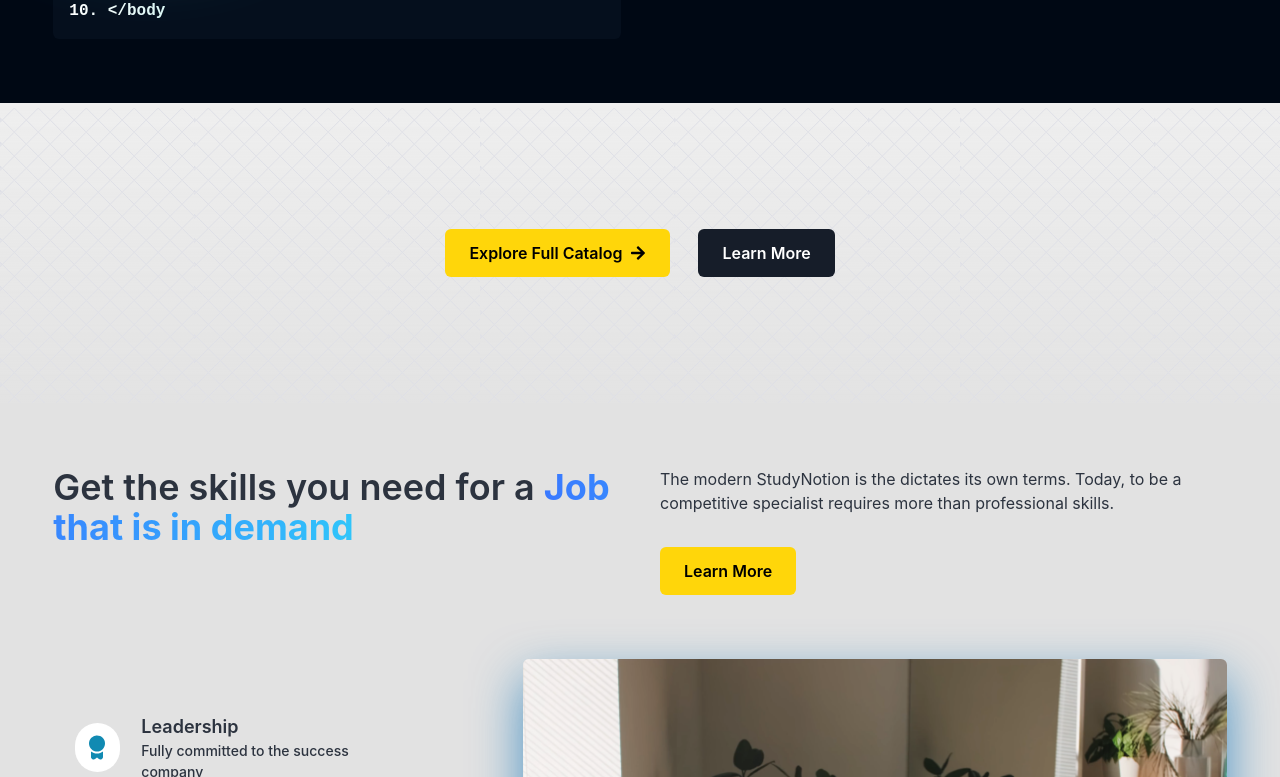
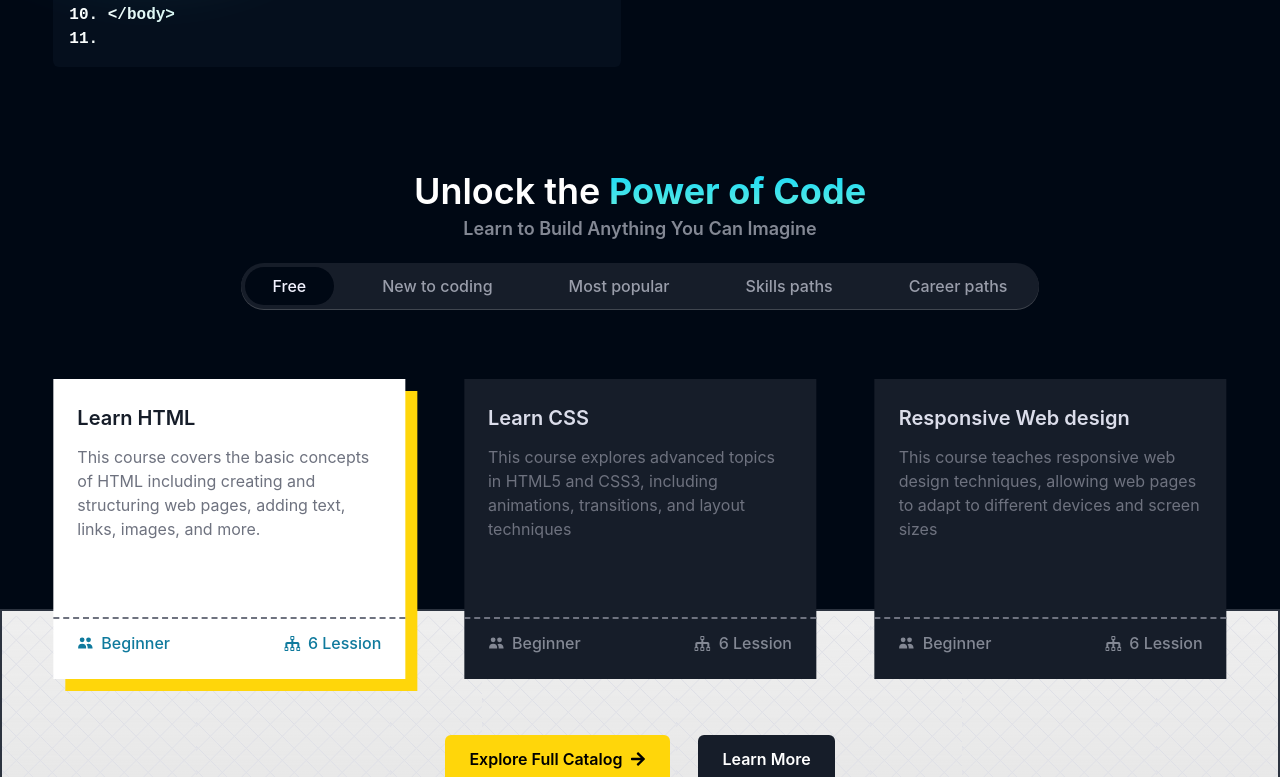
Before and after one commit to gaurangsaini01/StudyNotion, a React (Vite) app in the folder client/: page / in a window 1280 px wide. Shown: the part 1343-2120 px from the top of the page. Built offline with nearby package versions, Linux system fonts and the light colour scheme.

Commit message:
Added Course section in home page

```diff
--- a/client/src/App.css
+++ b/client/src/App.css
@@ -1,3 +1,3 @@
 .homepage_bg{
-    background:url("./assets//Images/bghome.svg");
+    background:url("./assets/Images/bghome.svg");
 }
--- a/client/src/Pages/Home.jsx
+++ b/client/src/Pages/Home.jsx
@@ -11,6 +11,7 @@
 import Footer from "../components/Footer";
 import LearningLanguageSection from "../components/Home/LearningLanguageSection";
 import InstructorSection from "../components/Home/InstructorSection";
+import ExploreMore from "../components/Home/ExploreMore";
 
 const Home = () => {
   return (
@@ -96,12 +97,13 @@
             gradientimg={gradientblue}
           />
         </div>
+        <ExploreMore/>
       </div>
 
       {/* Section 2 */}
 
       <div className="bg-pure-greys-25 text-richblack-700 ">
-        <div className="homepage_bg flex h-[150px] md:h-[300px]">
+        <div className="homepage_bg flex h-[150px] border-2 md:h-[300px]">
           <div className="w-11/12 max-w-maxContent flex justify-center items-center gap-5 mx-auto">
             <div className="flex gap-7 text-sm md:text-base text-white">
               <CTAButton active={true} linkto={"/signup"}>
--- /dev/null
+++ b/client/src/components/Home/CourseCard.jsx
@@ -0,0 +1,50 @@
+import React from "react";
+
+// Importing React Icons
+import { HiUsers } from "react-icons/hi";
+import { ImTree } from "react-icons/im";
+
+const CourseCard = ({cardData, currentCard, setCurrentCard}) => {
+  return (
+    <div
+      className={`w-[360px] lg:w-[30%] ${
+        currentCard === cardData?.heading
+          ? "bg-white shadow-[12px_12px_0_0] shadow-yellow-50"
+          : "bg-richblack-800"
+      }  text-richblack-25 h-[300px] box-border cursor-pointer`}
+      onClick={() => setCurrentCard(cardData?.heading)}
+    >
+      <div className="border-b-[2px] border-richblack-400 border-dashed h-[80%] p-6 flex flex-col gap-3">
+        <div
+          className={` ${
+            currentCard === cardData?.heading && "text-richblack-800"
+          } font-semibold text-[20px]`}
+        >
+          {cardData?.heading}
+        </div>
+
+        <div className="text-richblack-400">{cardData?.description}</div>
+      </div>
+
+      <div
+        className={`flex justify-between ${
+          currentCard === cardData?.heading ? "text-blue-300" : "text-richblack-300"
+        } px-6 py-3 font-medium`}
+      >
+        {/* Level */}
+        <div className="flex items-center gap-2 text-[16px]">
+          <HiUsers />
+          <p>{cardData?.level}</p>
+        </div>
+
+        {/* Flow Chart */}
+        <div className="flex items-center gap-2 text-[16px]">
+          <ImTree />
+          <p>{cardData?.lessionNumber} Lession</p>
+        </div>
+      </div>
+    </div>
+  );
+};
+
+export default CourseCard;
--- /dev/null
+++ b/client/src/components/Home/ExploreMore.jsx
@@ -0,0 +1,78 @@
+import React, { useState } from "react";
+import { HomePageExplore } from "../../data/homepage-explore";
+import CourseCard from "./CourseCard"
+import HighlightText from "./reusable/HighlightText";
+
+const tabsName = [
+  "Free",
+  "New to coding",
+  "Most popular",
+  "Skills paths",
+  "Career paths",
+];
+
+const ExploreMore = () => {
+  const [currentTab, setCurrentTab] = useState(tabsName[0]);
+  const [courses, setCourses] = useState(HomePageExplore[0].courses);
+  const [currentCard, setCurrentCard] = useState(
+    HomePageExplore[0].courses[0].heading
+  );
+
+  const setMyCards = (value) => {
+    setCurrentTab(value);
+    const result = HomePageExplore.filter((course) => course.tag === value);
+    setCourses(result[0].courses);
+    setCurrentCard(result[0].courses[0].heading);
+  };
+
+  return (
+    <div>
+      {/* Explore more section */}
+      <div>
+        <div className="text-4xl font-semibold text-center my-10">
+          Unlock the
+          <HighlightText text={"Power of Code"} />
+          <p className="text-center text-richblack-300 text-lg font-semibold mt-1">
+            Learn to Build Anything You Can Imagine
+          </p>
+        </div>
+      </div>
+
+      {/* Tabs Section */}
+      <div className="hidden lg:flex gap-5 -mt-5 mx-auto w-max bg-richblack-800 text-richblack-200 p-1 rounded-full font-medium drop-shadow-[0_1.5px_rgba(255,255,255,0.25)]">
+        {tabsName.map((ele, index) => {
+          return (
+            <div
+              className={` text-[16px] flex flex-row items-center gap-2 ${
+                currentTab === ele
+                  ? "bg-richblack-900 text-richblack-5 font-medium"
+                  : "text-richblack-200"
+              } px-7 py-[7px] rounded-full transition-all duration-200 cursor-pointer hover:bg-richblack-900 hover:text-richblack-5`}
+              key={index}
+              onClick={() => setMyCards(ele)}
+            >
+              {ele}
+            </div>
+          );
+        })}
+      </div>
+      <div className="hidden lg:block lg:h-[300px]"></div>
+
+      {/* Cards Group */}
+      <div className="lg:absolute gap-10 justify-center lg:gap-0 flex lg:justify-between flex-wrap w-full lg:bottom-[80px] lg:left-[50%] lg:translate-x-[-50%] lg:translate-y-[50%] text-black lg:mb-0 mb-7 lg:px-0 px-3">
+        {courses.map((ele, index) => {
+          return (
+            <CourseCard
+              key={index}
+              cardData={ele}
+              currentCard={currentCard}
+              setCurrentCard={setCurrentCard}
+            />
+          );
+        })}
+      </div>
+    </div>
+  );
+};
+
+export default ExploreMore;
--- a/client/src/components/Home/reusable/CTAButton.jsx
+++ b/client/src/components/Home/reusable/CTAButton.jsx
@@ -4,7 +4,7 @@
 function CTAButton({children,active,linkto}) {
   return (
     <Link to={linkto}>
-        <div className={`text-center px-6 py-3 rounded-md font-semibold ${active?"bg-yellow-50 text-black":"bg-richblack-800"} hover:scale-95 transition-all duration-200`}>
+        <div className={`text-center px-6 py-3 rounded-md font-semibold ${active?"bg-yellow-50 text-black drop-shadow-[0_1.5px_rgba(255,255,255,0.25)]":"bg-richblack-800 drop-shadow-[0_1.5px_rgba(255,255,255,0.25)]"} hover:scale-95 transition-all duration-200`}>
             {children}
         </div>
     </Link>
--- a/client/src/data/homepage-explore.js
+++ b/client/src/data/homepage-explore.js
@@ -101,7 +101,7 @@
                 lessionNumber : 6
             },
             {
-                heading : "Nuxt.js",
+                heading : "Spring Boot",
                 description : "This course explores advanced topics in HTML5 and CSS3, including animations, transitions, and layout techniques",
                 level : 'Beginner',
                 lessionNumber : 6
```
